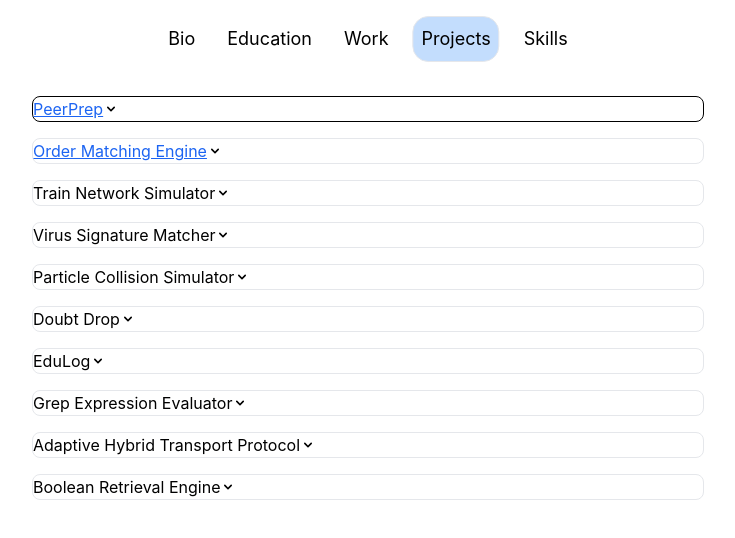
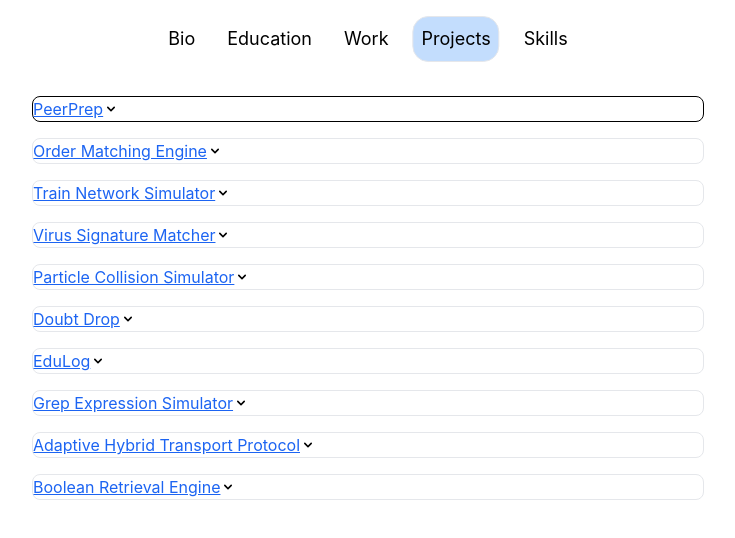
Before and after one commit to obrona/Personal-Website, a React (Vite) app: page / in a window 1280 px wide. Both pictures are taken after a click on the element "Projects". Shown: the top 538 px of the page, without its empty margins (272-1007 px from the left). Built offline with nearby package versions, Linux system fonts and the light colour scheme.

Commit message:
add links for projects

```diff
--- a/src/Main/Projects.tsx
+++ b/src/Main/Projects.tsx
@@ -60,7 +60,16 @@ export function Projects() {
 
         <AccordionPanel>
           <div className='mt-4 overflow-hidden rounded-lg border border-gray-200 dark:border-gray-700'>
-            <AccordionTitle>Train Network Simulator</AccordionTitle>
+            <AccordionTitle>
+              <a
+                href="https://github.com/obrona/Train-Network-Simulator"
+                target="_blank"
+                rel="noreferrer"
+                className="text-blue-600 underline"
+              >
+                Train Network Simulator
+              </a>
+            </AccordionTitle>
             <AccordionContent>
               <ul className='list-disc pl-5'>
                 <li>
@@ -73,7 +82,16 @@ export function Projects() {
 
         <AccordionPanel>
           <div className='mt-4 overflow-hidden rounded-lg border border-gray-200 dark:border-gray-700'>
-            <AccordionTitle>Virus Signature Matcher</AccordionTitle>
+            <AccordionTitle>
+              <a
+                href="https://github.com/obrona/Virus-Signature-Matcher"
+                target="_blank"
+                rel="noreferrer"
+                className="text-blue-600 underline"
+              >
+                Virus Signature Matcher
+              </a>
+            </AccordionTitle>
             <AccordionContent>
               <ul className='list-disc pl-5'>
                 <li>
@@ -86,7 +104,16 @@ export function Projects() {
 
         <AccordionPanel>
           <div className='mt-4 overflow-hidden rounded-lg border border-gray-200 dark:border-gray-700'>
-            <AccordionTitle>Particle Collision Simulator</AccordionTitle>
+            <AccordionTitle>
+              <a
+                href="https://github.com/obrona/Particle-Collision-Simulator"
+                target="_blank"
+                rel="noreferrer"
+                className="text-blue-600 underline"
+              >
+                Particle Collision Simulator
+              </a>
+            </AccordionTitle>
             <AccordionContent>
               <ul className='list-disc pl-5'>
                 <li>
@@ -99,7 +126,16 @@ export function Projects() {
 
         <AccordionPanel>
           <div className='mt-4 overflow-hidden rounded-lg border border-gray-200 dark:border-gray-700'>
-            <AccordionTitle>Doubt Drop</AccordionTitle>
+            <AccordionTitle>
+              <a
+                href="https://github.com/obrona/Doubt-Drop-Note-Taking"
+                target="_blank"
+                rel="noreferrer"
+                className="text-blue-600 underline"
+              >
+                Doubt Drop
+              </a>
+            </AccordionTitle>
             <AccordionContent>
               <ul className='list-disc pl-5'>
                 <li>
@@ -118,7 +154,16 @@ export function Projects() {
 
         <AccordionPanel>
           <div className='mt-4 overflow-hidden rounded-lg border border-gray-200 dark:border-gray-700'>
-            <AccordionTitle>EduLog</AccordionTitle>
+            <AccordionTitle>
+              <a
+                href="https://github.com/obrona/EduLog"
+                target="_blank"
+                rel="noreferrer"
+                className="text-blue-600 underline"
+              >
+                EduLog
+              </a>
+            </AccordionTitle>
             <AccordionContent>
               <ul className='list-disc pl-5'>
                 <li>
@@ -134,7 +179,16 @@ export function Projects() {
 
         <AccordionPanel>
           <div className='mt-4 overflow-hidden rounded-lg border border-gray-200 dark:border-gray-700'>
-            <AccordionTitle>Grep Expression Evaluator</AccordionTitle>
+            <AccordionTitle>
+              <a
+                href="https://github.com/obrona/codecrafters-grep"
+                target="_blank"
+                rel="noreferrer"
+                className="text-blue-600 underline"
+              >
+                Grep Expression Simulator
+              </a>
+            </AccordionTitle>
             <AccordionContent>
               <ul className='list-disc pl-5'>
                 <li>
@@ -153,7 +207,16 @@ export function Projects() {
 
         <AccordionPanel>
           <div className='mt-4 overflow-hidden rounded-lg border border-gray-200 dark:border-gray-700'>
-            <AccordionTitle>Adaptive Hybrid Transport Protocol</AccordionTitle>
+            <AccordionTitle>
+              <a
+                href="https://github.com/obrona/CS3103-assignment4"
+                target="_blank"
+                rel="noreferrer"
+                className="text-blue-600 underline"
+              >
+                Adaptive Hybrid Transport Protocol
+              </a>
+            </AccordionTitle>
             <AccordionContent>
               <ul className='list-disc pl-5'>
                 <li>
@@ -166,7 +229,16 @@ export function Projects() {
 
         <AccordionPanel>
           <div className='mt-4 overflow-hidden rounded-lg border border-gray-200 dark:border-gray-700'>
-            <AccordionTitle>Boolean Retrieval Engine</AccordionTitle>
+            <AccordionTitle>
+              <a
+                href="https://github.com/obrona/CS3245-homework2"
+                target="_blank"
+                rel="noreferrer"
+                className="text-blue-600 underline"
+              >
+                Boolean Retrieval Engine
+              </a>
+            </AccordionTitle>
             <AccordionContent>
               <ul className='list-disc pl-5'>
                 <li>
```
